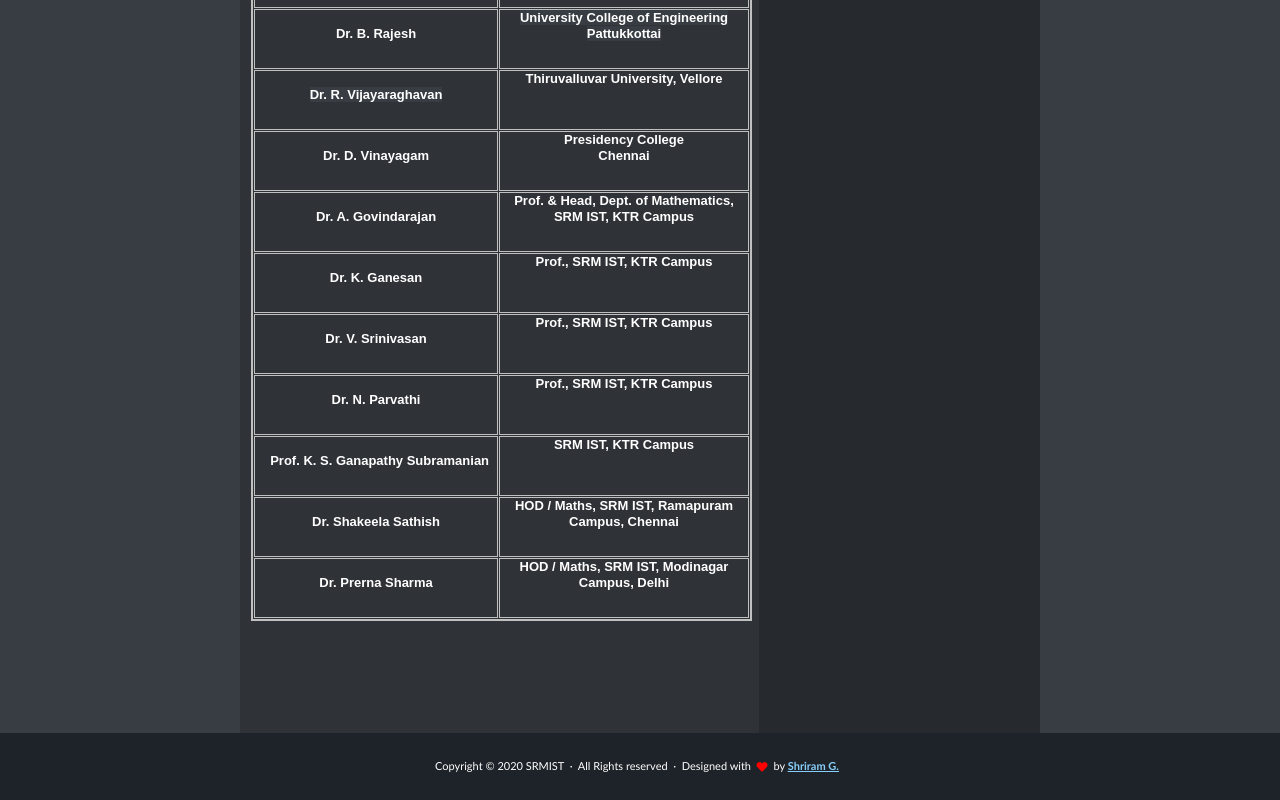
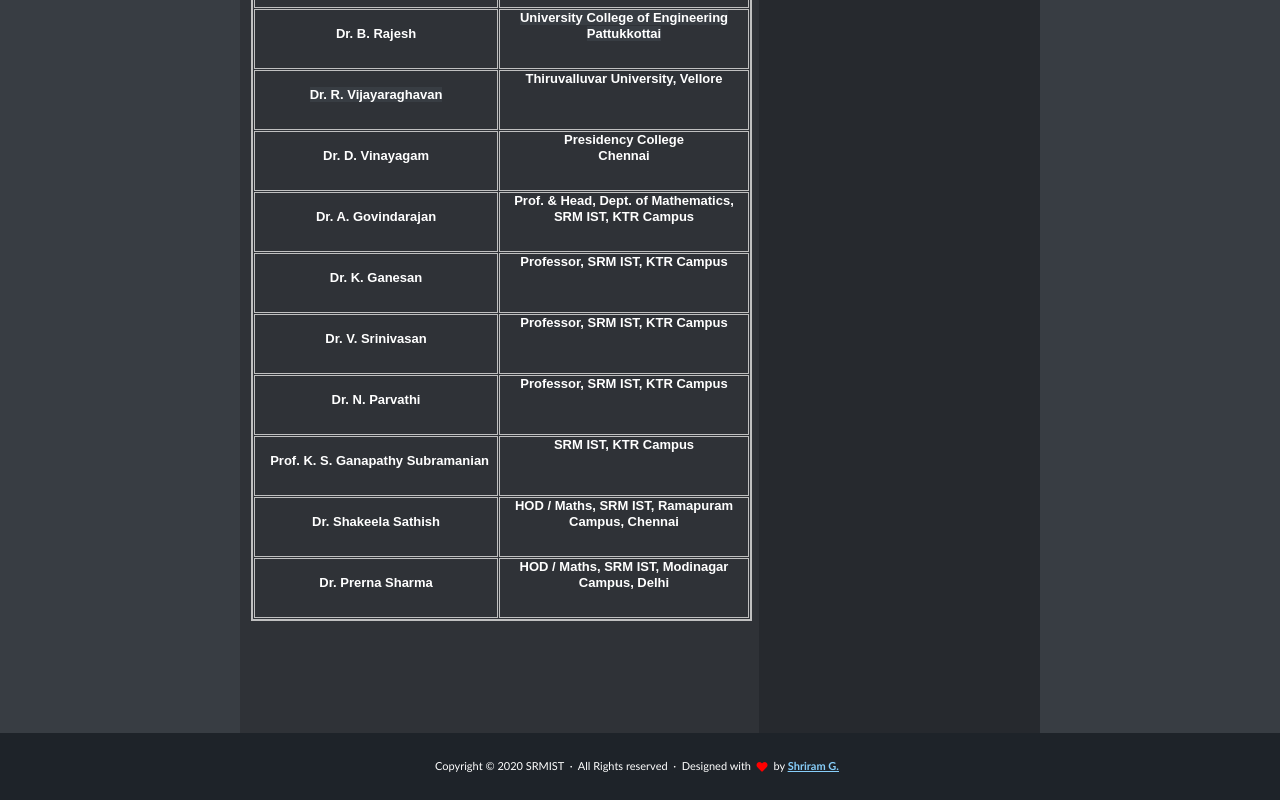
Before and after one commit to ncrtma20/ncrtma20.github.io, a plain HTML site: page Committees.html in a window 1280 px wide. Shown: the part 3624-4424 px from the top of the page. Drawn offline with Linux system fonts and the light colour scheme; a script that the page names is missing.

Commit message:
Update Committees.html

```diff
--- a/Committees.html
+++ b/Committees.html
@@ -1834,17 +1834,17 @@ $(document).ready(function()
 <tr>
 <td class="cell0"><p style="font-weight:bold;">&nbsp;</p>
 <p style="color:#FFFFFF;"><span style="font-weight:bold;color:#FFFFFF;">Dr. K. Ganesan</span></p></td>
-<td class="cell1"><p style="font-weight:bold;color:#FFFFFF;"><span style="color:#FFFFFF;">Prof., </span><span style="color:#FFFFFF;">SRM </span><span style="color:#FFFFFF;">IST</span><span style="color:#FFFFFF;">, KTR Campus</span></p></td>
+<td class="cell1"><p style="font-weight:bold;color:#FFFFFF;"><span style="color:#FFFFFF;">Professor, </span><span style="color:#FFFFFF;">SRM </span><span style="color:#FFFFFF;">IST</span><span style="color:#FFFFFF;">, KTR Campus</span></p></td>
 </tr>
 <tr>
 <td class="cell0"><p style="font-weight:bold;">&nbsp;</p>
 <p style="color:#FFFFFF;"><span style="font-weight:bold;color:#FFFFFF;">Dr. V. Srinivasan</span></p></td>
-<td class="cell1"><p style="font-weight:bold;color:#FFFFFF;"><span style="color:#FFFFFF;">Prof., </span><span style="color:#FFFFFF;">SRM </span><span style="color:#FFFFFF;">IST</span><span style="color:#FFFFFF;">, KTR Campus</span></p></td>
+<td class="cell1"><p style="font-weight:bold;color:#FFFFFF;"><span style="color:#FFFFFF;">Professor, </span><span style="color:#FFFFFF;">SRM </span><span style="color:#FFFFFF;">IST</span><span style="color:#FFFFFF;">, KTR Campus</span></p></td>
 </tr>
 <tr>
 <td class="cell0"><p style="font-weight:bold;">&nbsp;</p>
 <p style="color:#FFFFFF;"><span style="font-weight:bold;color:#FFFFFF;">Dr. N. Parvathi</span></p></td>
-<td class="cell1"><p style="font-weight:bold;color:#FFFFFF;"><span style="color:#FFFFFF;">Prof., </span><span style="color:#FFFFFF;">SRM </span><span style="color:#FFFFFF;">IST</span><span style="color:#FFFFFF;">, KTR Campus</span></p></td>
+<td class="cell1"><p style="font-weight:bold;color:#FFFFFF;"><span style="color:#FFFFFF;">Professor, </span><span style="color:#FFFFFF;">SRM </span><span style="color:#FFFFFF;">IST</span><span style="color:#FFFFFF;">, KTR Campus</span></p></td>
 </tr>
 <tr>
 <td class="cell0"><p style="font-weight:bold;">&nbsp;</p>
```
